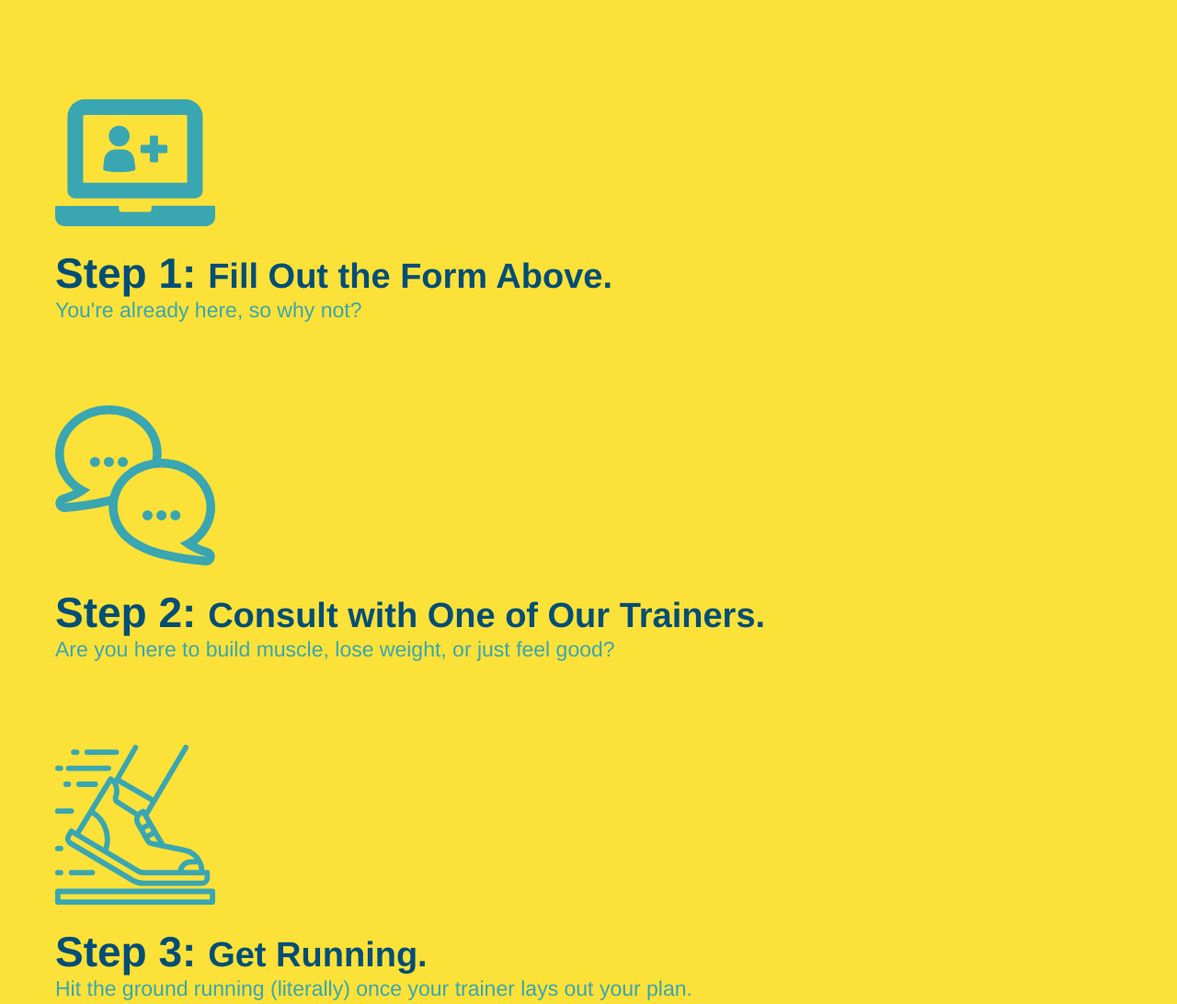
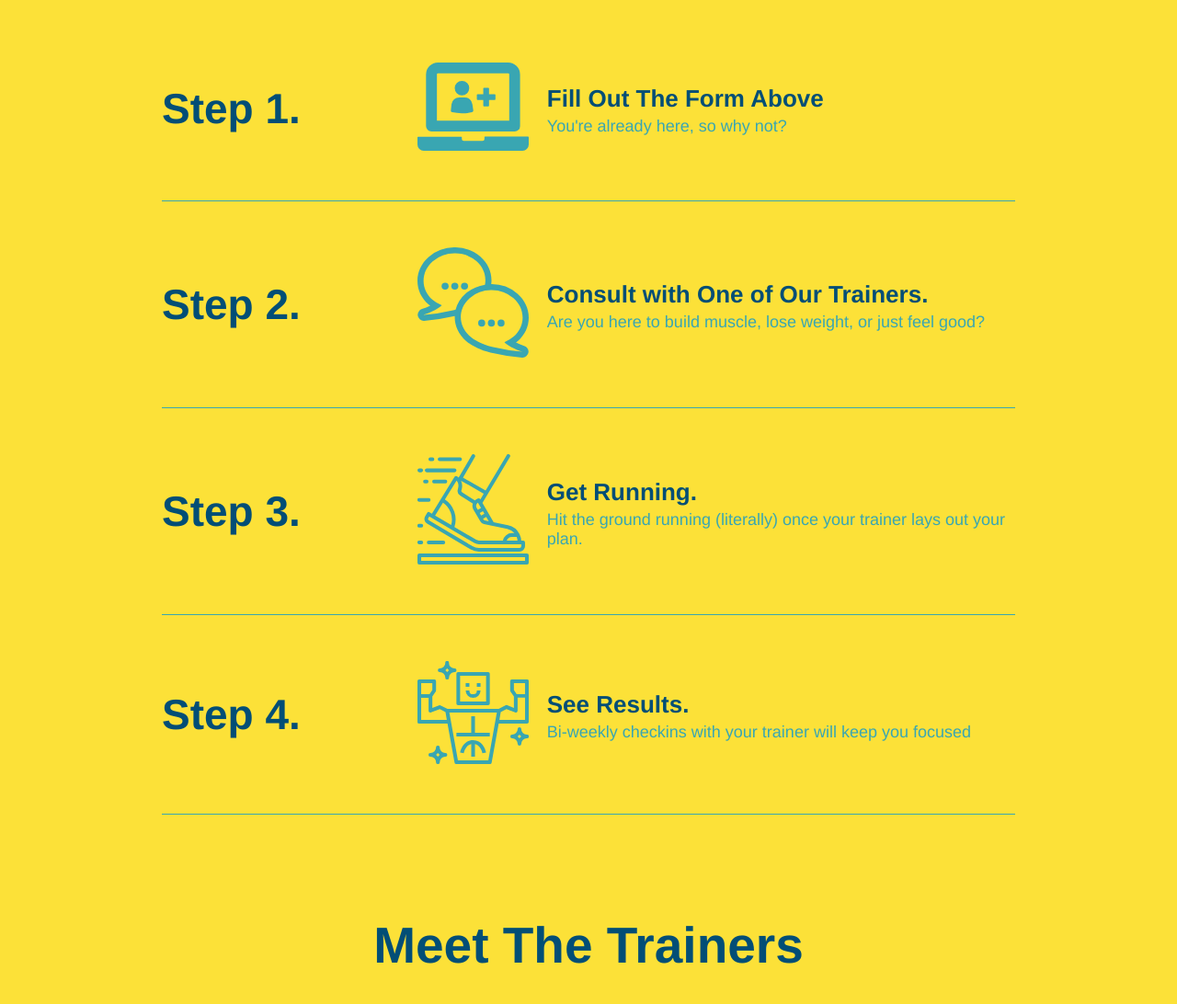
Before and after one commit to DrZimmer/run-buddy, a plain HTML site: page index.html in a window 1280 px wide. Shown: the part 1260-2352 px from the top of the page at 92% size. Drawn offline with Linux system fonts and the light colour scheme.

Commit message:
add flexbox to the steps

```diff
--- a/assets/css/style.css
+++ b/assets/css/style.css
@@ -174,28 +174,52 @@ section {
   border-color: #39a6b2;
 }
 
-.steps div {
-  margin-bottom: 80px;
-}
-
-.steps img {
-  width:15%;
-  margin: 10px 0;
-}
-
 .steps h3 {
   color:#024e76;
   font-size: 46px;
-  margin-top: 10px;
+  flex: 1 30%;
 }
 
-.steps p {
-  color:#39a6b2;
-  font-size: 23px;
+.step-info {
+  flex: 2 70%;
+  display:flex;
+  flex-wrap: wrap;
+  align-items: center;
 }
 
-.steps span {
-  font-size: 38px;
+.step-img {
+  flex: 1 12%;
+  margin-right: 20px;
+}
+
+.step-img img {
+  max-width: 100%;
+}
+
+.step-text {
+  flex: 12;
+}
+
+.step-text p {
+  color:#39a6b2;
+  font-size: 18px;
+}
+
+.step-text h4 {
+  font-size: 26px;
+  line-height: 1.5;
+  color: #024e76;
+}
+
+.step {
+  margin: 50px auto;
+  padding-bottom: 50px;
+  width: 80%;
+  border-bottom: 1px solid #39a6b2;
+  display: flex;
+  flex-wrap: wrap;
+  align-items: center;
+  justify-content: space-between;
 }
 
 .trainers {
--- a/index.html
+++ b/index.html
@@ -90,30 +90,58 @@
         What You Do
       </h2>
     </div>
-    <div>
+
+    <div class="step">
+      <h3>Step 1.</h3>
+      <div class="step-info">
+        <div class="step-img">
           <img src="./assets/images/01-04-svgs/step-1.svg" alt="" />
-      <h3>Step 1: <span>Fill Out the Form Above.</span></h3>
+        </div>
+        <div class="step-text">
+          <h4>Fill Out The Form Above</h4>
           <p>You're already here, so why not?</p>
         </div>
+      </div>
+    </div>
 
-    <div>
+    <div class="step">
+      <h3>Step 2.</h3>
+      <div class="step-info">
+        <div class="step-img">
           <img src="./assets/images/01-04-svgs/step-2.svg" alt="" />
-      <h3>Step 2: <span>Consult with One of Our Trainers.</span></h3>
+        </div>
+        <div class="step-text">
+          <h4>Consult with One of Our Trainers.</h4>
           <p>Are you here to build muscle, lose weight, or just feel good?</p>
         </div>
+      </div>
+    </div>
 
-    <div>
+    <div class="step">
+      <h3>Step 3.</h3>
+      <div class="step-info">
+        <div class="step-img">
           <img src="./assets/images/01-04-svgs/step-3.svg" alt="" />
-      <h3>Step 3: <span>Get Running.</span></h3>
+        </div>
+        <div class="step-text">
+          <h4>Get Running.</h4>
           <p>Hit the ground running (literally) once your trainer lays out your plan.</p>
         </div>
+      </div>
+    </div>
 
-    <div>
+    <div class="step">
+      <h3>Step 4.</h3>
+      <div class="step-info">
+        <div class="step-img">
           <img src="./assets/images/01-04-svgs/step-4.svg" alt="" />
-      <h3>Step 4: <span>See Results.</span></h3>
+        </div>
+        <div class="step-text">
+          <h4>See Results.</h4>
           <p>Bi-weekly checkins with your trainer will keep you focused</p>
         </div>
-  </section>
+      </div>
+    </div>
 
   <!-- "meet the trainers" section -->
   <section id="your-trainers" class="trainers">
```
Lines whose indentation alone changed are shown as unchanged.
